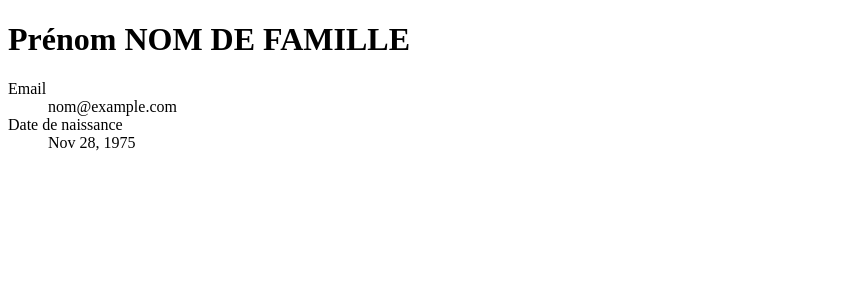
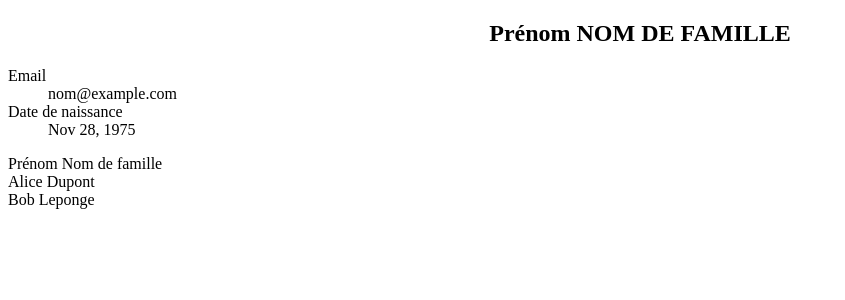
Before and after one commit to pbreteche/ng22w48, an Angular app: page / in a window 1280 px wide. Shown: the top 300 px of the page, without its empty margins (0-845 px from the left). Built offline with nearby package versions, Linux system fonts and the light colour scheme.

Commit message:
gestion de liste de contacts

```diff
--- a/src/app/app.component.html
+++ b/src/app/app.component.html
@@ -1,7 +1,19 @@
-<h1>{{ contact.firstName }} {{ contact.lastName | uppercase }}</h1>
-<dl>
-  <dt>Email</dt>
-  <dd>{{ contact.email }}</dd>
-  <dt>Date de naissance</dt>
-  <dd>{{ contact.birthdate | date:'mediumDate' }}</dd>
-</dl>
+<article>
+  <h1>{{ current.firstName }} {{ current.lastName | uppercase }}</h1>
+  <dl>
+    <dt>Email</dt>
+    <dd>{{ current.email }}</dd>
+    <dt>Date de naissance</dt>
+    <dd>{{ current.birthdate | date:'mediumDate' }}</dd>
+  </dl>
+</article>
+
+<nav>
+  <ul>
+    <li *ngFor="let contact of contacts">
+      <a (click)="setCurrent(contact)">
+        {{ contact.firstName }} {{ contact.lastName }}
+      </a>
+    </li>
+  </ul>
+</nav>
--- a/src/app/app.component.scss
+++ b/src/app/app.component.scss
@@ -0,0 +1,14 @@
+nav {
+    ul {
+        list-style-type: none;
+        padding: 0;
+    }
+
+    a {
+        display: block;
+
+        &:hover { // nav a:hover
+            background-color: lightblue;
+        }
+    }
+}
--- a/src/app/app.component.ts
+++ b/src/app/app.component.ts
@@ -1,4 +1,5 @@
 import { Component } from '@angular/core';
+import { CONTACTS } from 'src/data/contact-provider';
 import { Contact } from 'src/model/contact';
 
 @Component({
@@ -7,15 +8,10 @@ import { Contact } from 'src/model/contact';
   styleUrls: ['./app.component.scss']
 })
 export class AppComponent {
-  contact: Contact;
+  current = CONTACTS[0];
+  contacts = CONTACTS;
 
-  constructor() {
-    this.contact = {
-      firstName: 'Prénom',
-      lastName: 'Nom de famille',
-      email: 'nom@example.com',
-      birthdate: new Date('1975-11-28'),
-      priority: 10,
-    }
+  setCurrent(contact: Contact) {
+    this.current = contact;
   }
 }
--- /dev/null
+++ b/src/data/contact-provider.ts
@@ -0,0 +1,25 @@
+import { Contact } from "src/model/contact";
+
+export const CONTACTS: Contact[] = [
+    {
+        firstName: 'Prénom',
+        lastName: 'Nom de famille',
+        email: 'nom@example.com',
+        birthdate: new Date('1975-11-28'),
+        priority: 10,
+    },
+    {
+        firstName: 'Alice',
+        lastName: 'Dupont',
+        email: 'adupont@example.com',
+        birthdate: new Date('1994-03-12'),
+        priority: 5,
+    },
+    {
+        firstName: 'Bob',
+        lastName: 'Leponge',
+        email: 'bleponge@example.com',
+        birthdate: new Date('1983-07-01'),
+        priority: 5,
+    },
+];
--- a/src/styles.scss
+++ b/src/styles.scss
@@ -1 +1,7 @@
-/* You can add global styles to this file, and also import other style files */
+h1 {
+    text-align: center;
+}
+
+a {
+    cursor: pointer;
+}
```
